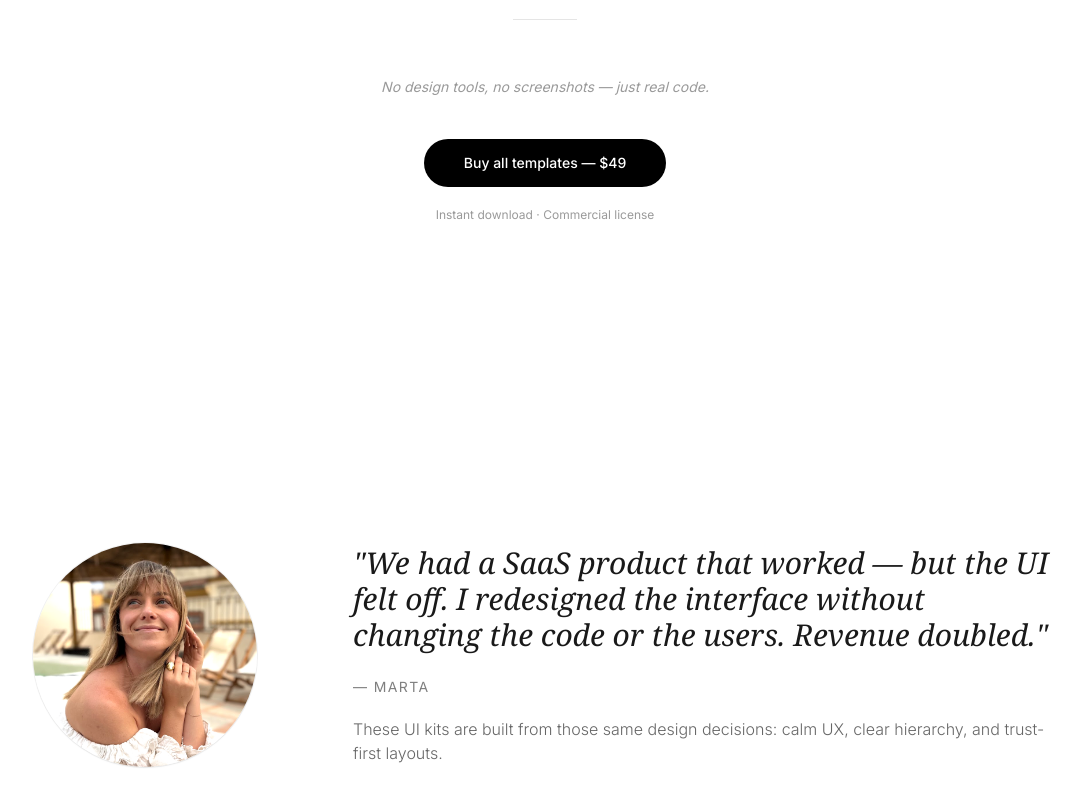
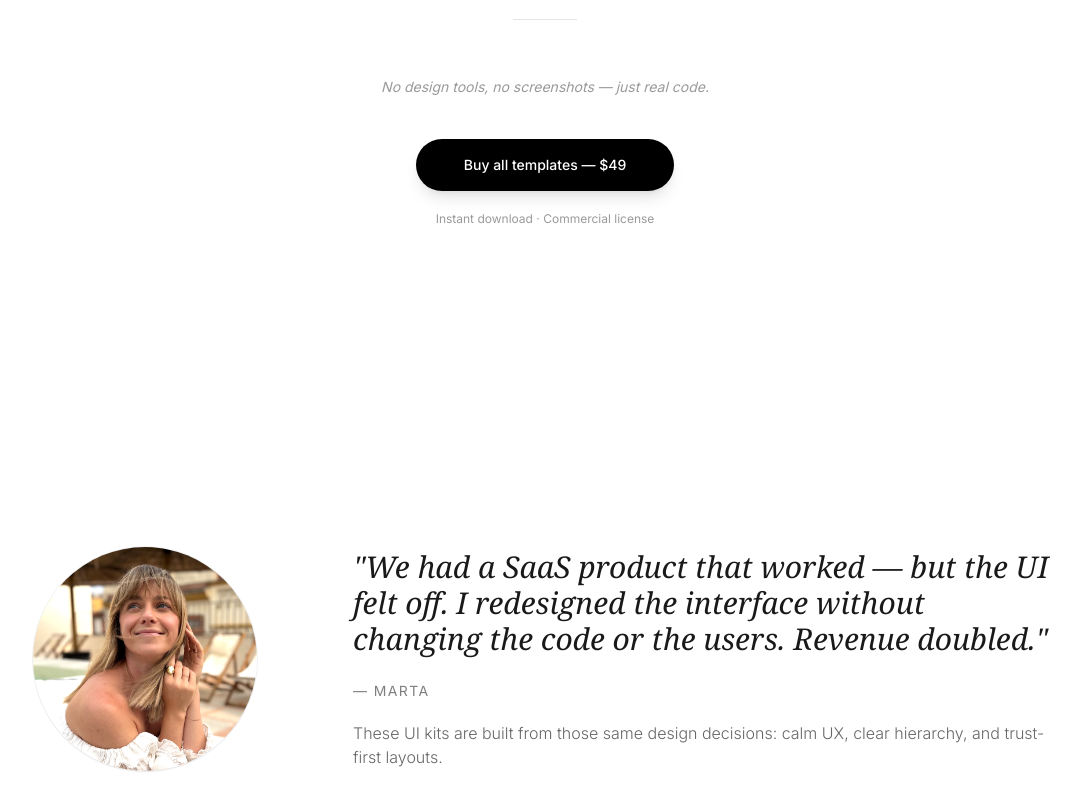
Before and after one commit to mh2023sfdbf/itsmarta-ui-kit, a Next.js app: page / in a window 1280 px wide. Shown: the part 5880-6691 px from the top of the page, without its empty margins (95-1176 px from the left). Built offline with nearby package versions, Linux system fonts and the light colour scheme; a web font is replaced by a local one.

Commit message:
Make Buy all templates button wider with enhanced styling

```diff
--- a/components/sections/HeroGlassy.tsx
+++ b/components/sections/HeroGlassy.tsx
@@ -1285,7 +1285,7 @@ export default function PricingCards() {
 
             <a
               href="https://buy.stripe.com/test_28E4gy5Wf2i37Ri4QJ4ko02"
-              className="inline-block px-10 py-3.5 rounded-full bg-black text-white text-sm font-medium hover:bg-black/90 transition-all duration-200"
+              className="inline-block px-12 py-4 rounded-full bg-black text-white text-sm font-medium hover:bg-black/90 transition-all duration-200 shadow-lg hover:shadow-xl"
             >
               Buy all templates — $49
             </a>
```
